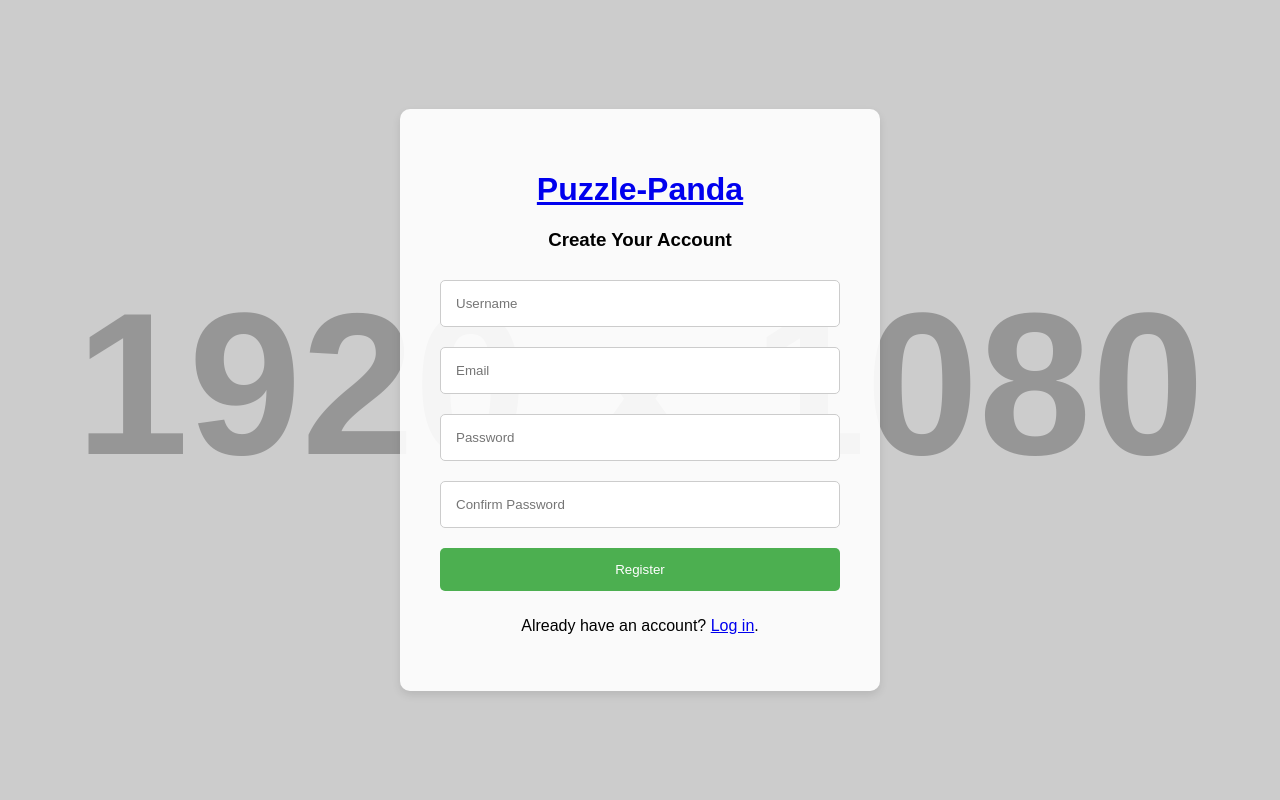
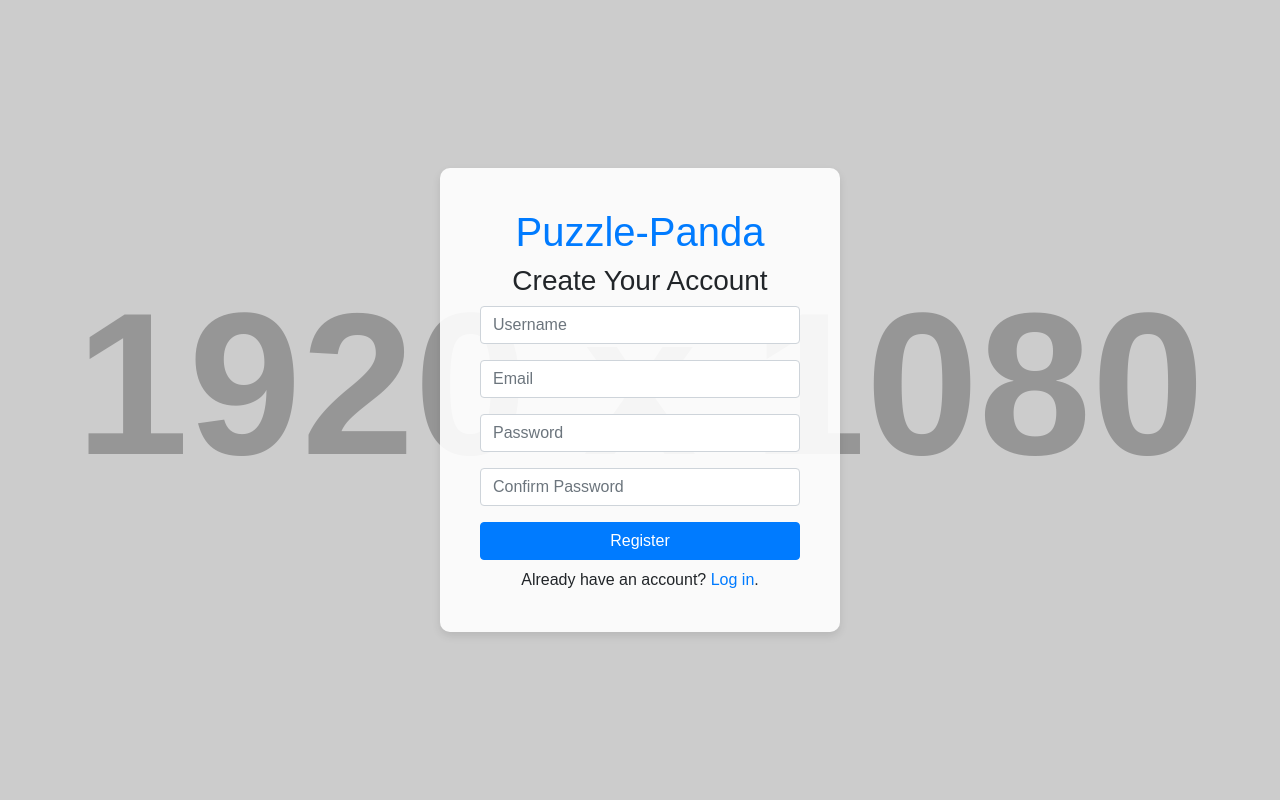
Before and after one commit to NoManNayeem/Puzzle-Pandas, a Django app: page /register/ in a window 1280 px wide. Run offline with Django 5.2, Linux system fonts and the light colour scheme; grey boxes labelled with a size stand in for pictures from a placeholder-image service; some libraries are stand-ins or nearby versions.

Commit message:
Corrected RegisterView

```diff
--- a/accounts/views/registerView.py
+++ b/accounts/views/registerView.py
@@ -1,15 +1,42 @@
 from django.shortcuts import render, redirect
-from django.contrib.auth.forms import UserCreationForm
+from django.contrib.auth.models import User
+from django.contrib.auth.hashers import make_password
 from django.contrib import messages
+from django.core.exceptions import ValidationError
+from django.core.validators import validate_email
 
 def register_view(request):
     if request.method == 'POST':
-        form = UserCreationForm(request.POST)
-        if form.is_valid():
-            form.save()
-            username = form.cleaned_data.get('username')
-            messages.success(request, f'Account created for {username}!')
-            return redirect('login')  # Redirect to login page URL name
-    else:
-        form = UserCreationForm()
-    return render(request, 'RegisterPage.html', {'form': form})
+        username = request.POST.get('username')
+        email = request.POST.get('email')
+        password = request.POST.get('password')
+        password_confirmation = request.POST.get('password_confirmation')
+
+        # Basic validation
+        errors = []
+        if not username or not email or not password or not password_confirmation:
+            errors.append('All fields are required.')
+        if password != password_confirmation:
+            errors.append('Passwords do not match.')
+        try:
+            validate_email(email)
+        except ValidationError:
+            errors.append('Invalid email.')
+
+        if User.objects.filter(username=username).exists():
+            errors.append('Username already exists.')
+
+        if User.objects.filter(email=email).exists():
+            errors.append('Email is already in use.')
+
+        if errors:
+            for error in errors:
+                messages.error(request, error)
+            return render(request, 'RegisterPage.html', {'username': username, 'email': email})
+
+        # Create the user
+        user = User.objects.create(username=username, email=email, password=make_password(password))
+        messages.success(request, f'Account created for {username}!')
+        return redirect('login')
+
+    return render(request, 'RegisterPage.html')
--- a/templates/RegisterPage.html
+++ b/templates/RegisterPage.html
@@ -4,6 +4,7 @@
     <meta charset="UTF-8">
     <meta name="viewport" content="width=device-width, initial-scale=1.0">
     <title>Puzzle-Panda - Register</title>
+    <link rel="stylesheet" href="https://stackpath.bootstrapcdn.com/bootstrap/4.5.2/css/bootstrap.min.css">
     <style>
         body, html {
             height: 100%;
@@ -12,7 +13,6 @@
         }
 
         .bg {
-            /* Adjust the background image to fit your branding */
             background-image: url('https://placehold.co/1920x1080/orange/white');
             background-position: center;
             background-size: cover;
@@ -31,38 +31,19 @@
             max-width: 400px;
         }
 
-        h2 {
-            text-align: center;
-            margin-bottom: 20px;
-        }
-
-        input[type="text"], input[type="email"], input[type="password"] {
-            width: 100%;
-            padding: 15px;
-            margin: 10px 0;
-            display: inline-block;
-            border: 1px solid #ccc;
-            box-sizing: border-box;
-            border-radius: 5px;
-        }
-
         button {
-            background-color: #4CAF50; /* Adjust to match your brand colors */
+            background-color: #4CAF50;
             color: white;
-            padding: 14px 20px;
-            margin: 10px 0;
-            border: none;
-            cursor: pointer;
-            width: 100%;
-            border-radius: 5px;
         }
 
         button:hover {
             opacity: 0.8;
         }
 
-        .text-center {
-            text-align: center;
+        .error-message {
+            color: red;
+            font-size: 0.9em;
+            margin-bottom: 15px;
         }
     </style>
 </head>
@@ -72,21 +53,30 @@
     <div class="register-container">
         <h1 align='center'><a href="/">Puzzle-Panda</a></h1>
         <h3 align='center'>Create Your Account</h3>
-        <!-- Display Django messages -->
         {% if messages %}
-            {% for message in messages %}
-                <p style="color: red;">{{ message }}</p>
-            {% endfor %}
+            <div class="error-message">
+                {% for message in messages %}
+                    {{ message }}<br>
+                {% endfor %}
+            </div>
         {% endif %}
-        <form action="{% url 'register' %}" method="post">
+        <form action="" method="post">
             {% csrf_token %}
-            <input type="text" placeholder="Username" name="username" required>
-            <input type="email" placeholder="Email" name="email" required>
-            <input type="password" placeholder="Password" name="password1" required>
-            <input type="password" placeholder="Confirm Password" name="password2" required>
-            <button type="submit">Register</button>
-            <div class="text-center">
-                <p>Already have an account? <a href="{% url 'login' %}">Log in</a>.</p>
+            <div class="form-group">
+                <input type="text" class="form-control" placeholder="Username" name="username" required value="{{ username|default:'' }}">
+            </div>
+            <div class="form-group">
+                <input type="email" class="form-control" placeholder="Email" name="email" required value="{{ email|default:'' }}">
+            </div>
+            <div class="form-group">
+                <input type="password" class="form-control" placeholder="Password" name="password" required>
+            </div>
+            <div class="form-group">
+                <input type="password" class="form-control" placeholder="Confirm Password" name="password_confirmation" required>
+            </div>
+            <button type="submit" class="btn btn-primary btn-block">Register</button>
+            <div class="text-center mt-2">
+                Already have an account? <a href="{% url 'login' %}">Log in</a>.
             </div>
         </form>
     </div>
```
Also changed, not shown: templates/no_active_campaign.html (+46 -1 lines).
